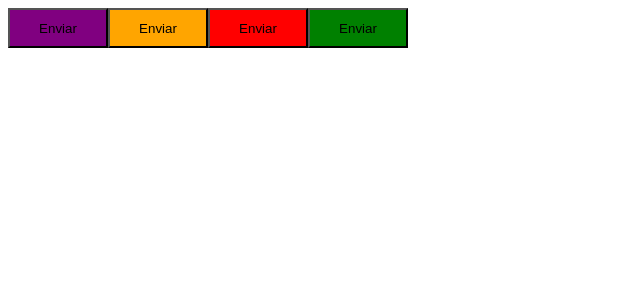
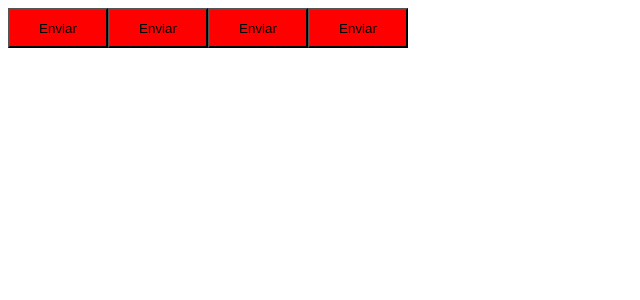
Before and after one commit to saviojks/projeto-02, a React (Vite) app: page / in a window 1280 px wide. Shown: the top 300 px of the page, without its empty margins (0-640 px from the left). Built offline with nearby package versions, Linux system fonts and the light colour scheme.

Commit message:
Tipagem de temas

```diff
--- a/src/App.tsx
+++ b/src/App.tsx
@@ -1,13 +1,15 @@
 import { useState } from 'react'
+import { ThemeProvider } from 'styled-components'
 import { Button } from './components/Button'
+import { DefaultTheme } from './styles/themes/default'
 
 export function App() {
   return (
-    <>
+    <ThemeProvider theme={DefaultTheme}>
       <Button variant='primary' />
       <Button variant='secondary' />
       <Button variant='danger' />
       <Button variant='success' />
-    </>
+    </ThemeProvider>
   )
 }
--- a/src/components/Button/styles.ts
+++ b/src/components/Button/styles.ts
@@ -16,9 +16,12 @@ const buttonVariants = {
 export const ButtonContainer = styled.button<IButtonContainer>`
   width: 100px;
   height: 40px;
-  ${(props) => {
+
+  background-color: ${(props) => props.theme.danger};
+
+  /* ${(props) => {
     return css`
       background-color: ${buttonVariants[props.variant]};
     `;
-  }}
+  }} */
 `;
--- /dev/null
+++ b/src/styles/themes/default.ts
@@ -0,0 +1,6 @@
+export const DefaultTheme = {
+  primary: "purple",
+  secondary: "orange",
+  danger: "red",
+  success: "green",
+};
```
Also changed, not shown: src/@types/style.d.ts (added, +8 -0 lines).
